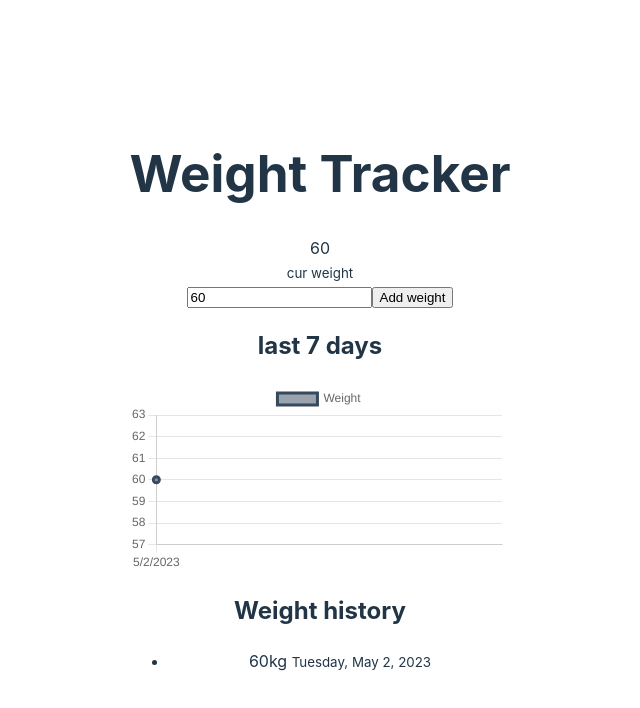
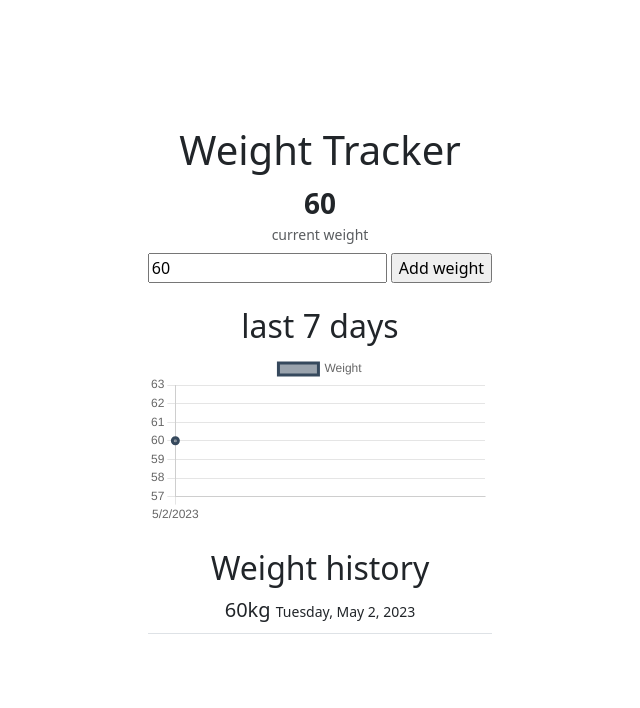
Before and after one commit to abhishek61067/weight-tracker, a Vue app: page / in a window 1280 px wide. Both pictures are taken after a click on the input "Add weight". Shown: the top 708 px of the page, without its empty margins (320-960 px from the left). Built offline with nearby package versions, Linux system fonts and the light colour scheme.

Commit message:
completion of the project

```diff
--- a/index.html
+++ b/index.html
@@ -3,8 +3,12 @@
   <head>
     <meta charset="UTF-8" />
     <link rel="icon" type="image/svg+xml" href="/vite.svg" />
+
     <meta name="viewport" content="width=device-width, initial-scale=1.0" />
     <title>Vite + Vue</title>
+    <link rel="stylesheet" href="node_modules/bootstrap/dist/css/bootstrap.min.css">
+    <link rel="stylesheet" href="src/style.css">
+    <link rel="stylesheet" href="node_modules/bootstrap/dist/js/bootstrap.bundle.min.js">
   </head>
   <body>
     <div id="app"></div>
--- a/package.json
+++ b/package.json
@@ -9,6 +9,7 @@
     "preview": "vite preview"
   },
   "dependencies": {
+    "bootstrap": "^5.3.0-alpha3",
     "chart.js": "^4.3.0",
     "vue": "^3.2.47"
   },
--- a/src/App.vue
+++ b/src/App.vue
@@ -77,22 +77,22 @@ weightChart.value  = new Chart(weightChartEl.value, {
 </script>
 
 <template>
- <main>
+ <main class="p-3 rounded-4">
   <h1>Weight Tracker</h1>
   <div class="current">
-    <span>{{currentWeight.weight}}</span>
+    <span class="lead fw-bold fs-3">{{currentWeight.weight}}</span>
     <div>
-      <small>cur weight</small>
+      <small class="text-muted mb-2 d-block">current weight</small>
     </div>
   </div>
 <!-- form -->
-  <form @submit.prevent="addWeight">
+  <form @submit.prevent="addWeight" class="d-flex gap-1 mx-auto justify-content-center pb-4">
 <input type="number" name="" id="" step="0.1" v-model="weightInput">
 <input type="submit" value="Add weight">
   </form>
 
 <!-- chart section-->
-  <div v-if="weights && weights.length > 0">
+  <div class="pb-4" v-if="weights && weights.length > 0">
 <h2>last 7 days</h2>
 <!-- canvas -->
 <div class="canvas-box">
@@ -100,11 +100,11 @@ weightChart.value  = new Chart(weightChartEl.value, {
 </div>
 
 <!-- weight history -->
-<div class="weight-history">
+<div class="weight-history mt-4">
   <h2>Weight history</h2>
-  <ul>
-    <li v-for="weight in weights" :key="weight.id">
-    <span>{{ weight.weight }}kg </span>
+  <ul class="list-unstyled">
+    <li class="pb-2 border-bottom border-1 " v-for="weight in weights" :key="weight.id">
+    <span class="lead">{{ weight.weight }}kg </span>
     <small>{{ new Date(weight.date).toLocaleDateString("en-US", options) }}</small>
     </li>
   </ul>
```
Also changed, not shown: src/style.css (line endings or trailing spaces), 1 other file (tests, documents, lock files or other folders).
